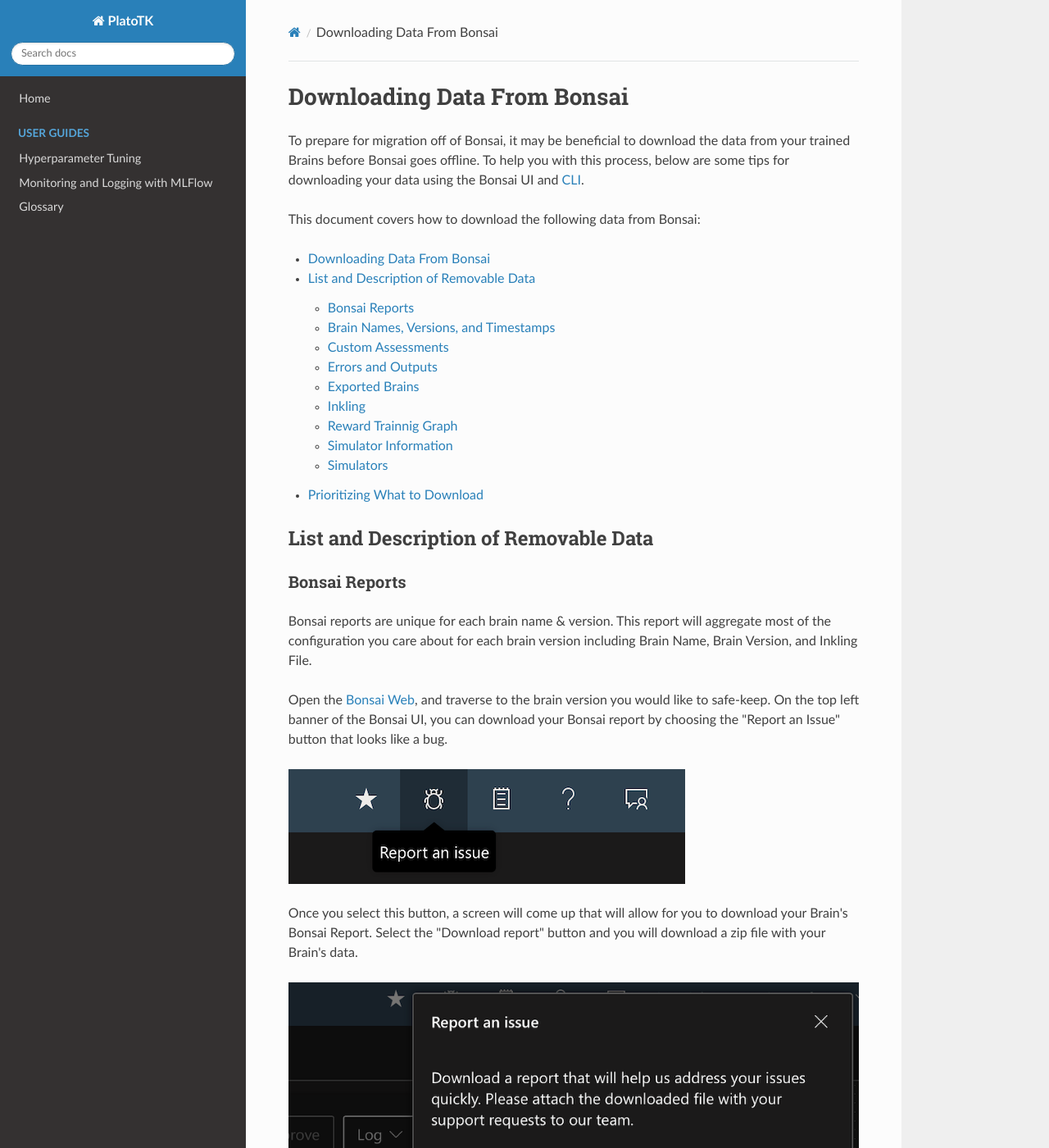
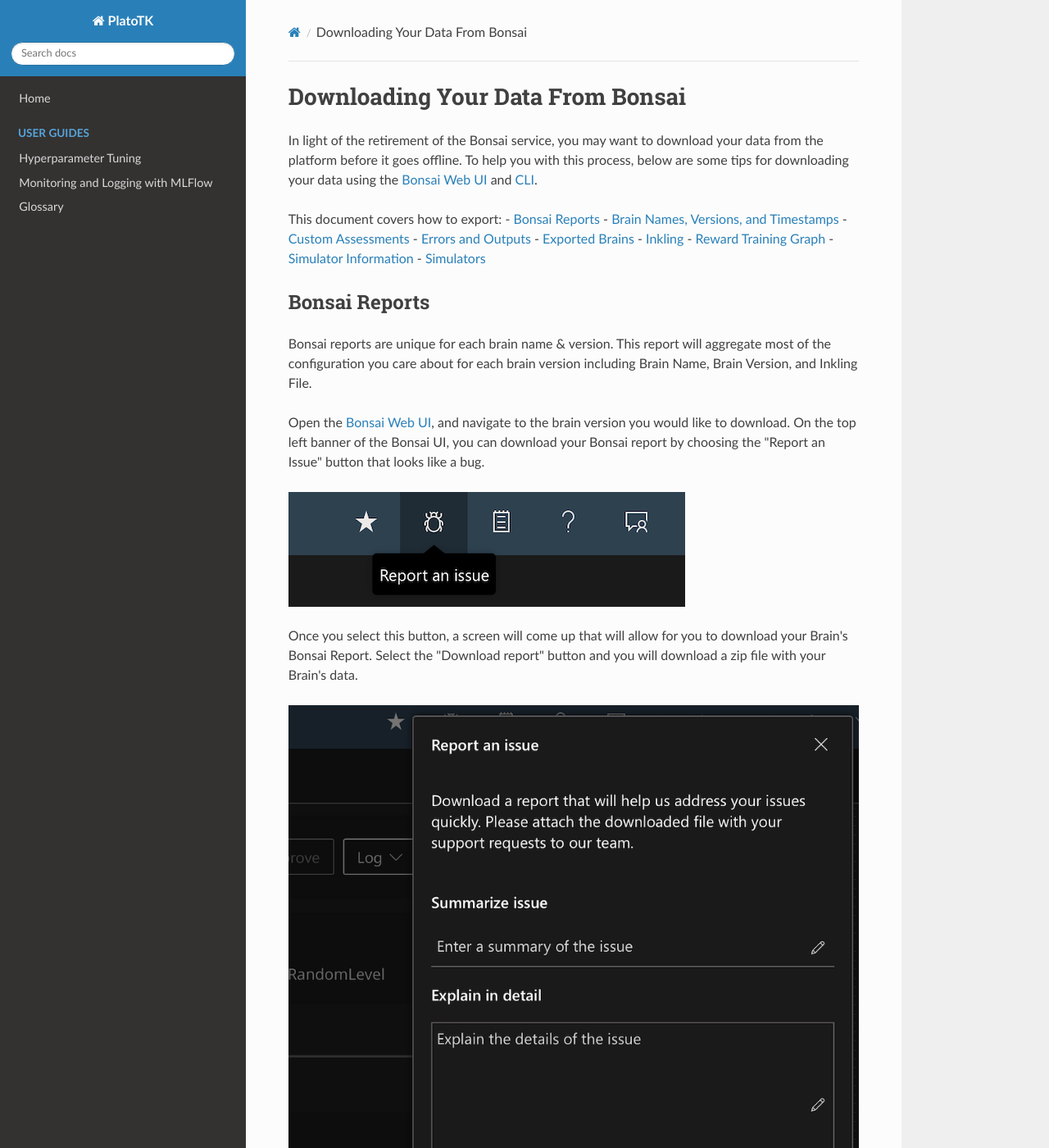
Before and after one commit to Azure/plato, an MkDocs documentation site: the page built from docs/user_guides/removing-data-from-bonsai.md, in a window 1280 px wide and 1400 px high. Shown: the whole window at 82% size. Built offline with MkDocs 1.6.1, drawn with Linux system fonts in a browser that asks for light colours; nearby versions of some CDN libraries; some of the changed text lies outside the part shown.

Commit message:
Lots of small edits

````diff
--- a/docs/user_guides/removing-data-from-bonsai.md
+++ b/docs/user_guides/removing-data-from-bonsai.md
@@ -1,31 +1,24 @@
-# Downloading Data From Bonsai
+# Downloading Your Data From Bonsai
 
-To prepare for migration off of Bonsai, it may be beneficial to download the data from your trained Brains before Bonsai goes offline. To help you with this process, below are some tips for downloading your data using the Bonsai UI and [CLI](https://learn.microsoft.com/en-us/bonsai/cli/?tabs=windows).
+In light of the retirement of the Bonsai service, you may want to download your data from the platform before it goes offline. To help you with this process, below are some tips for downloading your data using the [Bonsai Web UI](https://preview.bons.ai/) and [CLI](https://learn.microsoft.com/en-us/bonsai/cli/?tabs=windows).
 
-This document covers how to download the following data from Bonsai:
-
-- [Downloading Data From Bonsai](#downloading-data-from-bonsai)
-  - [List and Description of Removable Data](#list-and-description-of-removable-data)
-    - [Bonsai Reports](#bonsai-reports)
-    - [Brain Names, Versions, and Timestamps](#brain-names-versions-and-timestamps)
-    - [Custom Assessments](#custom-assessments)
-    - [Errors and Outputs](#errors-and-outputs)
-    - [Exported Brains](#exported-brains)
-    - [Inkling](#inkling)
-    - [Reward Trainnig Graph](#reward-trainnig-graph)
-    - [Simulator Information](#simulator-information)
-    - [Simulators](#simulators)
-  - [Prioritizing What to Download](#prioritizing-what-to-download)
+This document covers how to export:
+- [Bonsai Reports](#bonsai-reports)
+- [Brain Names, Versions, and Timestamps](#brain-names-versions-and-timestamps)
+- [Custom Assessments](#custom-assessments)
+- [Errors and Outputs](#errors-and-outputs)
+- [Exported Brains](#exported-brains)
+- [Inkling](#inkling)
+- [Reward Training Graph](#reward-training-graph)
+- [Simulator Information](#simulator-information)
+- [Simulators](#simulators)
 
 
-
-## List and Description of Removable Data
-
-### Bonsai Reports
+## Bonsai Reports
 
 Bonsai reports are unique for each brain name & version. This report will aggregate most of the configuration you care about for each brain version including Brain Name, Brain Version, and Inkling File.
 
-Open the [Bonsai Web](preview.bons.ai), and traverse to the brain version you would like to safe-keep. On the top left banner of the Bonsai UI, you can download your Bonsai report by choosing the "Report an Issue" button that looks like a bug.
+Open the [Bonsai Web UI](https://preview.bons.ai/), and navigate to the brain version you would like to download. On the top left banner of the Bonsai UI, you can download your Bonsai report by choosing the "Report an Issue" button that looks like a bug.
 
 ![bug](images/bug.png)
 
@@ -51,11 +44,11 @@
 ```
 
 
-### Custom Assessments
+## Custom Assessments
 
 **Assessment Config File:**
 
-To save Custom Assessments, open the Bonsai UI. Then, select the Brain and Brain Version with the custom assessments you would like to save. Click on the "Train" tab next to your brain name/version. Look for your assessments on the far right of the webpage, under the Concept overview section. Click on the Custom tab under Assessments to choose which Custom Assessment you would like to download.
+To save Custom Assessments, open the Bonsai Web UI. Then, select the Brain and Brain Version with the custom assessments you would like to save. Click on the "Train" tab next to your brain name/version. Look for your assessments on the far right of the webpage, under the Concept overview section. Click on the Custom tab under Assessments to choose which Custom Assessment you would like to download.
 
 ![custom](images/custom.png)
 
@@ -78,14 +71,14 @@
 
 **Option 2:**
 
-Errors and Outputs can be copied and saved directly from the Bonsai UI. After selecting a Brain, look to the lower middle of your screen below the Inkling training console where you will see the "Errors and Outputs" console. On the left side of the console, you have the option to copy the Error and Outputs report to your clipboard. Save this to a .txt file for future use.
+Errors and Outputs can be copied and saved directly from the Bonsai Web UI. After selecting a Brain, look to the lower middle of your screen below the Inkling training console where you will see the "Errors and Outputs" console. On the left side of the console, you have the option to copy the Error and Outputs report to your clipboard. Save this to a .txt file for future use.
 
 The Error and Outputs console looks like this:
 
 ![errors](images/errors.png)
 
 
-### Exported Brains
+## Exported Brains
 
 Once a Brain has been satisfactorily trained, you can export your Brain, saving it in ACR.
 
@@ -107,7 +100,7 @@
 ```
 
 
-### Inkling
+## Inkling
 
 There are three options to download your Inkling code from Bonsai.
 
@@ -135,12 +128,12 @@
 If your training graph is complex, we recommend you take a screenshot of your concept graph and store it along your other Brain Version files too. Understanding the flow of information and interaction between concepts can be hard from the Inkling file alone.
 
 
-### Reward Trainnig Graph
+## Reward Training Graph
 
 The reward training graph can be accessed directly from the brain version. First, click on the Train tab, for the brain version of interest. Then, if using Goals, right-click on the legend on the upper-right corner of the graph. In the menu, select "Show Rewards" to plot the evolution of rewards throughout the training session. Take a screenshot of that graph, and save the image along with your Bonsai Report and/or Exported Brain docker file.
 
 
-### Simulator Information
+## Simulator Information
 
 To retrieve the list of managed simulators associated with your Bonsai workspace, type the following into the CLI:
 
@@ -155,7 +148,7 @@
 ```
 
 
-### Simulators
+## Simulators
 
 When downloading your managed Simulators, you should be able to download them from ACR. In the event that you are unsure of where your Simulator is located, you can get your Sim's configuration details using the following command in the CLI:
 
@@ -166,13 +159,6 @@
 
 The above command will retrieve the sim attributes, including `ACR Uri`. Save this name somewhere before you continue.
 
-To download your packaged simulation as a docker file for safe-keeping purposes, go to the Azure Portal. Then, find your Bonsai Workspace. Within the `Overview tab`, click on the `Registry` object. On the left pane of your Registry, click on `Repositories` (under the Services section) to open the list of simulations. In the list, find the name corresponding to the `ACR Uri` tag you saved from the CLI before.
+To download your packaged simulation as a docker file for safe-keeping purposes, first, visit the Azure Portal. Then, find your Bonsai Workspace. Within the `Overview tab`, click on the `Registry` object. On the left pane of your Registry, click on `Repositories` (under the Services section) to open the list of simulations. In the list, find the name corresponding to the `ACR Uri` tag you saved from the CLI before.
 
 These commands can also be used to get your **Simulator Environment Configurations**. Be sure to save this information.
-
-
-## Prioritizing What to Download
-
-Downloading your Brain's Bonsai Report is the quickest way to download most of the data you need from the Bonsai platform. It includes your Brain's messages, console logs, inkling file, network errors, overview, resource timing and settings information.
-
-Once that has been downloaded, consider what other information would be beneficial to you as you migrate to Azure Machine Learning.
````
Also changed, not shown: other parts of docs/user_guides/removing-data-from-bonsai.md (+4 -4 lines).
